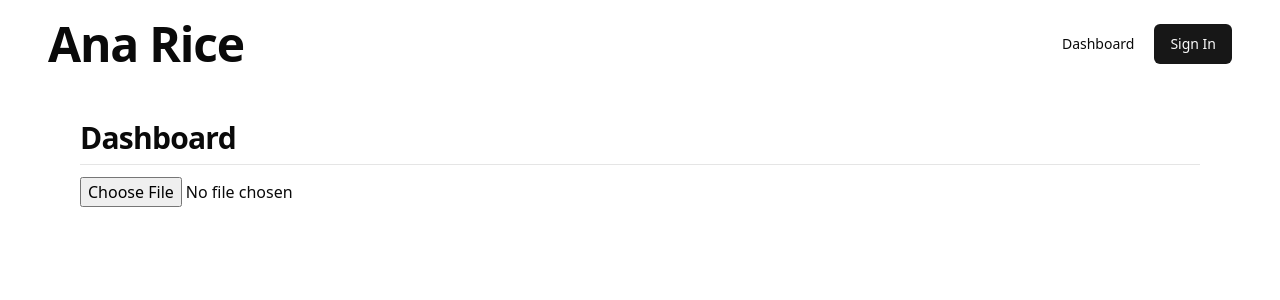
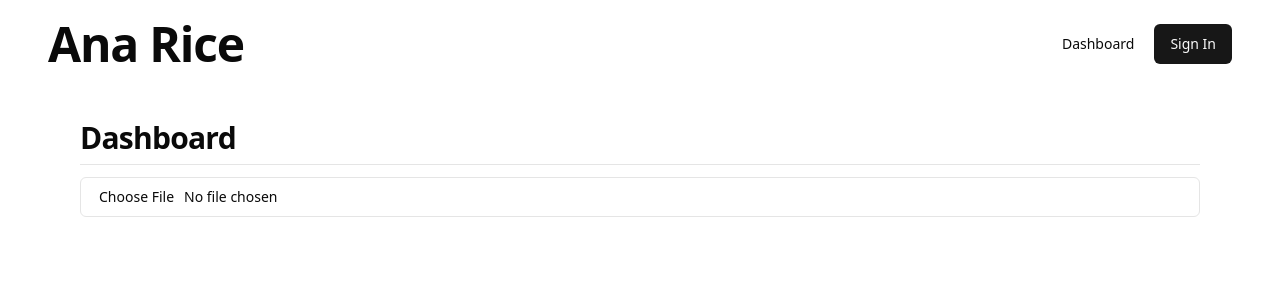
Before and after one commit to ana-rice/ana-rice, a React (Vite) app in the folder frontend/: page /dashboard in a window 1280 px wide. Shown: the top 300 px of the page. Built offline with nearby package versions, Linux system fonts and the light colour scheme.

Commit message:
Updated dashboard UI with shadn components.

```diff
--- a/frontend/src/components/layout/Navbar.tsx
+++ b/frontend/src/components/layout/Navbar.tsx
@@ -17,9 +17,11 @@
         </H1>
         <NavigationMenu>
           <NavigationMenuList>
-            <NavigationMenuItem className={navigationMenuTriggerStyle()}>
-              <Link to="/dashboard">Dashboard</Link>
-            </NavigationMenuItem>
+            <Link to="/dashboard">
+              <NavigationMenuItem className={navigationMenuTriggerStyle()}>
+                Dashboard
+              </NavigationMenuItem>
+            </Link>
             <NavigationMenuItem>
               <Button>Sign In</Button>
             </NavigationMenuItem>
--- /dev/null
+++ b/frontend/src/components/ui/input.tsx
@@ -0,0 +1,25 @@
+import * as React from "react"
+
+import { cn } from "@/lib/utils"
+
+export interface InputProps
+  extends React.InputHTMLAttributes<HTMLInputElement> {}
+
+const Input = React.forwardRef<HTMLInputElement, InputProps>(
+  ({ className, type, ...props }, ref) => {
+    return (
+      <input
+        type={type}
+        className={cn(
+          "flex h-10 w-full rounded-md border border-input bg-background px-3 py-2 text-sm ring-offset-background file:border-0 file:bg-transparent file:text-sm file:font-medium file:text-foreground placeholder:text-muted-foreground focus-visible:outline-none focus-visible:ring-2 focus-visible:ring-ring focus-visible:ring-offset-2 disabled:cursor-not-allowed disabled:opacity-50",
+          className
+        )}
+        ref={ref}
+        {...props}
+      />
+    )
+  }
+)
+Input.displayName = "Input"
+
+export { Input }
--- a/frontend/src/pages/DashboardPage.tsx
+++ b/frontend/src/pages/DashboardPage.tsx
@@ -1,3 +1,4 @@
+import { Input } from "@/components/ui/input";
 import { H2 } from "@/components/ui/typography";
 
 const DashboardPage = () => {
@@ -6,6 +7,7 @@
     const file = selectedFiles ? selectedFiles[0] : null;
     if (file !== null && file.type.startsWith("image")) {
       const reader = new FileReader();
+      // TODO: Progress bar & preview image?
       reader.onload = async (event: ProgressEvent<FileReader>) => {
         if (event.target !== null && event.target.result !== null) {
           try {
@@ -17,8 +19,10 @@
               body: JSON.stringify({ image: event.target.result }),
             });
             const data = await response.json();
+            // TODO: Alert user that they successfully uploaded file.
             console.log(data);
           } catch (error) {
+            // TODO: Error popup?
             console.log(error);
           }
         }
@@ -30,7 +34,12 @@
   return (
     <div className="px-20 py-8">
       <H2 className="mb-3">Dashboard</H2>
-      <input type="file" accept="image/*" onChange={uploadImage} />
+      <Input
+        className="cursor-pointer"
+        type="file"
+        accept="image/*"
+        onChange={uploadImage}
+      />
     </div>
   );
 };
```
